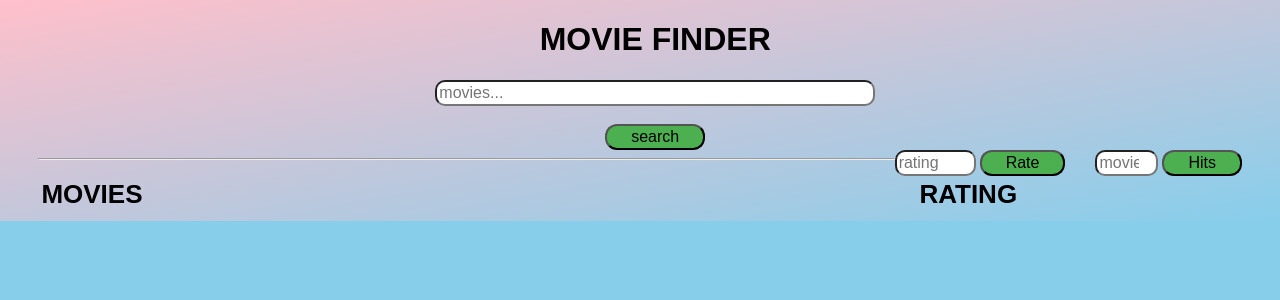
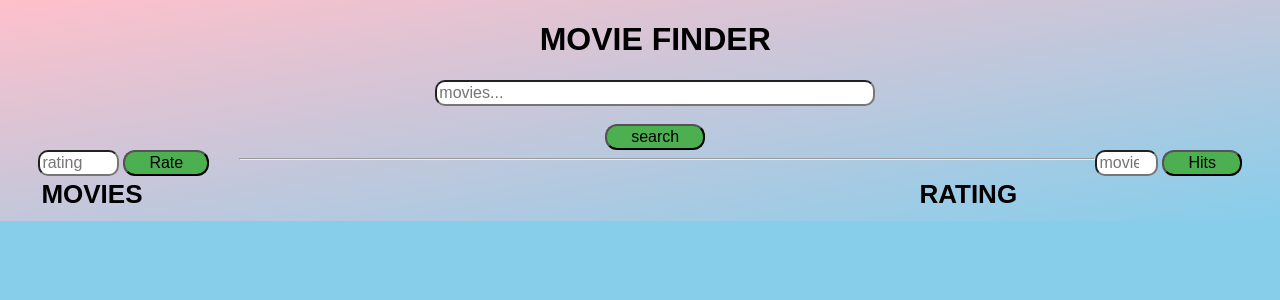
Before and after one commit to froster02/movies-recommendation-system, a Flask app: page / in a window 1280 px wide. Shown: the top 300 px of the page. Run offline with Flask 2, Linux system fonts and the light colour scheme; lists and menus that the app fills with data are empty.

Commit message:
shifting rate button

```diff
--- a/templates/index.html
+++ b/templates/index.html
@@ -85,6 +85,11 @@
             margin-right: 30px;
         }
 
+        #id3 {
+            float: left;
+            margin-right: 30px;
+        }
+
         body {
             height: auto;
             background-color: skyblue;
@@ -142,7 +147,7 @@
 
     <!-- form tag to get rating -->
     <form method="POST" action="/get_rate">
-        <div class="form-group" id="id2">
+        <div class="form-group" id="id3">
             <input id="bar3" type="number" name="rate" min="1.0" max="10.0" placeholder="rating" required>
             <input class="btn btn-primary" type="submit" id="btn3" value="Rate">
         </div>
```
Also changed, not shown: 1 other file.
